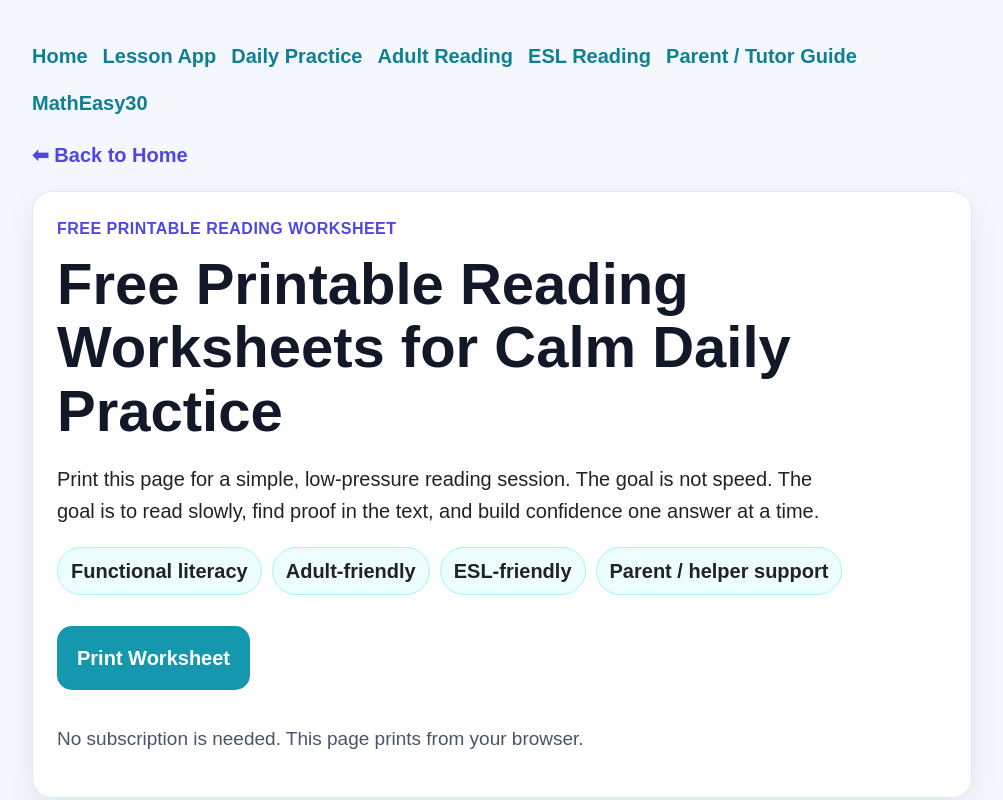
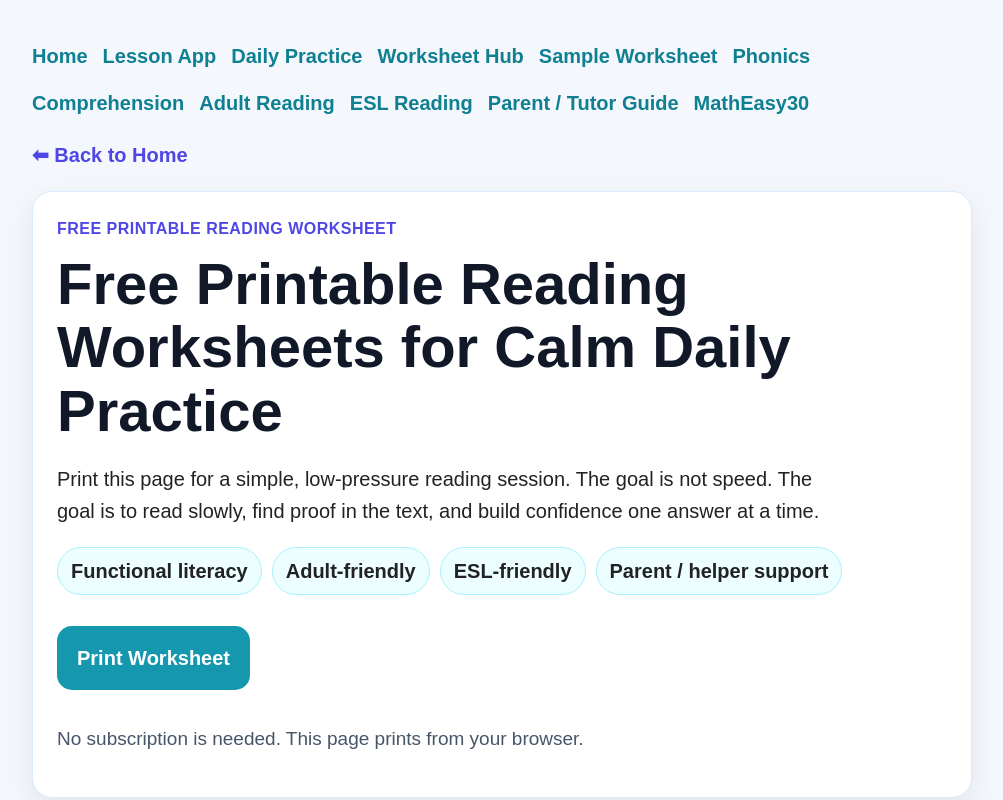
Before and after one commit to Readeasy30/readeasy30.com, a plain HTML site: page worksheet.html in a window 1280 px wide. Shown: the top 800 px of the page, without its empty margins (138-1141 px from the left). Drawn offline with Linux system fonts and the light colour scheme.

Commit message:
Improve worksheet page navigation

```diff
--- a/worksheet.html
+++ b/worksheet.html
@@ -22,6 +22,10 @@
       <a href="index.html">Home</a>
       <a href="app.html">Lesson App</a>
       <a href="daily-reading-practice.html">Daily Practice</a>
+      <a href="printable-reading-worksheets.html">Worksheet Hub</a>
+      <a href="sample-reading-worksheet.html">Sample Worksheet</a>
+      <a href="phonics-practice-for-beginners.html">Phonics</a>
+      <a href="reading-comprehension-practice.html">Comprehension</a>
       <a href="adult-reading-practice-without-shame.html">Adult Reading</a>
       <a href="esl-reading-practice.html">ESL Reading</a>
       <a href="parent-tutor-guide.html">Parent / Tutor Guide</a>
@@ -123,6 +127,7 @@
       <p>Use the ReadEasy30 lesson app for short stories, simple questions, read-aloud help, vocabulary support, and Bubbles coaching.</p>
       <div class="hero-buttons">
         <a href="app.html" class="start-button">Open Lesson App</a>
+        <a href="printable-reading-worksheets.html" class="secondary-button">Worksheet Hub</a>
         <a href="https://matheasy30.com/" class="secondary-button">Try MathEasy30</a>
       </div>
     </section>
@@ -132,6 +137,10 @@
         <a href="index.html">Home</a>
         <a href="app.html">Lesson App</a>
         <a href="daily-reading-practice.html">Daily Practice</a>
+        <a href="printable-reading-worksheets.html">Worksheet Hub</a>
+        <a href="sample-reading-worksheet.html">Sample Worksheet</a>
+        <a href="phonics-practice-for-beginners.html">Phonics</a>
+        <a href="reading-comprehension-practice.html">Comprehension</a>
         <a href="adult-reading-practice-without-shame.html">Adult Reading Without Shame</a>
         <a href="esl-reading-practice.html">ESL Reading</a>
         <a href="parent-tutor-guide.html">Parent / Tutor Guide</a>
```
